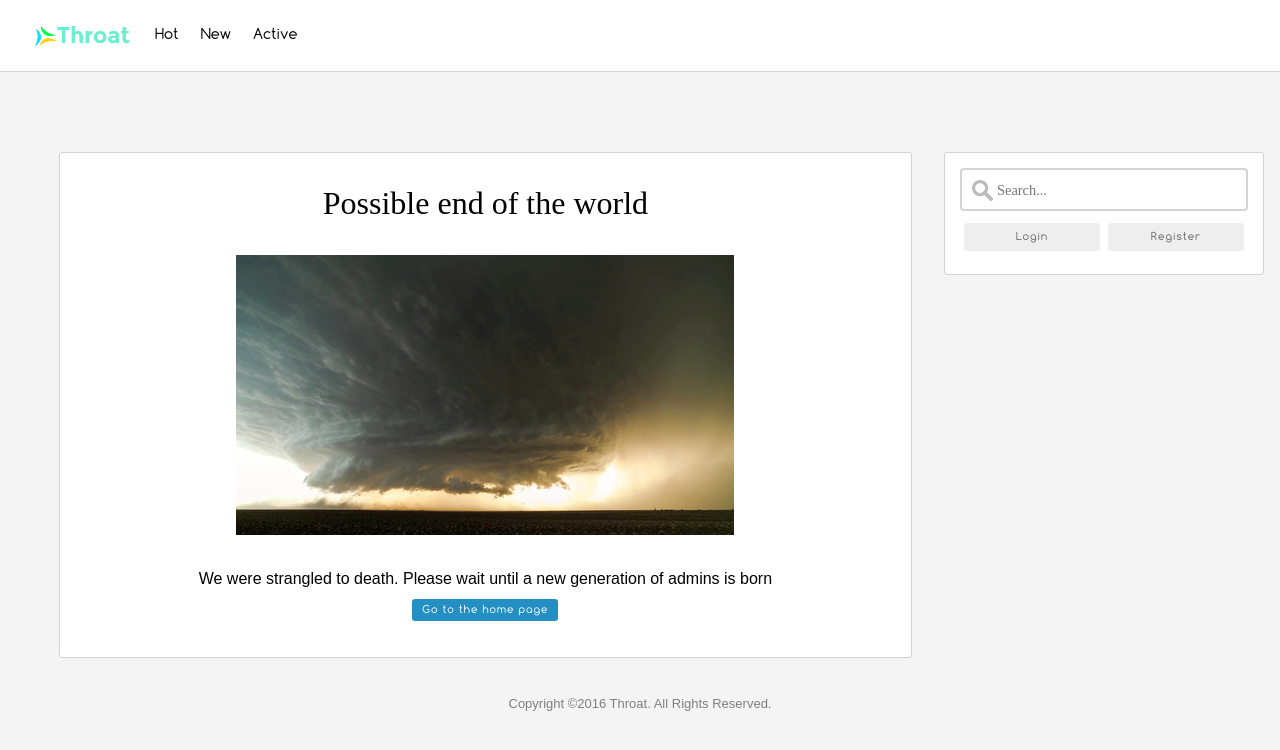
After one commit to Phuks-co/throat, a Flask app: template templates/errors/500.html in a window 1280 px wide. The commit adds this page. Shown: the top 750 px of the page. Run offline with Flask 2, Linux system fonts and the light colour scheme; the template is opened without the code that fills it, so the values that code supplies are empty, except form fields; tables that the repository leaves empty hold one stand-in row (values such as "Sample post"); form fields are guessed from the names that the template uses.

Commit message:
Add error 500

```diff
--- a/static/css/errors.css
+++ b/static/css/errors.css
@@ -14,3 +14,6 @@
 .error > * {
   margin: 10px;
 }
+.error.internal {
+  text-align: center;
+}
--- a/templates/errors/404.html
+++ b/templates/errors/404.html
@@ -9,7 +9,7 @@
 
 {% block content %}
 {{ super() }}
-    <div class="error 404">
+    <div class="error not-found">
       <h1>WTF?! 404</h1>
       <br>
       <p>It seems that the page you are looking for, does not exist. Are you sure that you are in the right universe?</p>
--- /dev/null
+++ b/templates/errors/500.html
@@ -0,0 +1,22 @@
+{% extends "layout.html" %}
+
+{% block title %}Throat: Error 500{% endblock %}
+
+{% block head %}
+<link rel="stylesheet" type="text/css" href="{{ url_for('static', filename='css/errors.css') }}">
+{{ super() }}
+{% endblock %}
+
+{% block content %}
+{{ super() }}
+    <div class="error internal">
+      <h1>Possible end of the world</h1>
+      <br>
+      <img src="{{ url_for('static', filename='img/errors/500.png') }}" alt="(insert a wtf image here)" align/>
+      <br>
+      <p>We were strangled to death. Please wait until a new generation of admins is born</p>
+      <div style="text-align: center;">
+        <a href="/" class="btn btn-blue">Go to the home page</a>
+      </div>
+    </div>
+{% endblock %}
--- a/throat.py
+++ b/throat.py
@@ -133,12 +133,29 @@ def not_found(error):
     if 'user' not in session:
         register = RegistrationForm()
         login = LoginForm()
-        return render_template('errors/404.html', regform=register, loginform=login)
+        return render_template('errors/404.html', regform=register, loginform=login), 404
     else:
         logout = LogOutForm()
         createsub = CreateSubForm()
         return render_template('errors/404.html', logoutform=logout,
                                csubform=createsub), 404
 
+@app.route("/500")
+def server_error():
+    return server_error(False)
+
+@app.errorhandler(500)
+def server_error(error):
+    """ 500 Internal server error """
+    if 'user' not in session:
+        register = RegistrationForm()
+        login = LoginForm()
+        return render_template('errors/500.html', regform=register, loginform=login), 500
+    else:
+        logout = LogOutForm()
+        createsub = CreateSubForm()
+        return render_template('errors/500.html', logoutform=logout,
+                               csubform=createsub), 500
+
 if __name__ == "__main__":
     app.run()
```
Also changed, not shown: static/img/errors/500.png (added).
